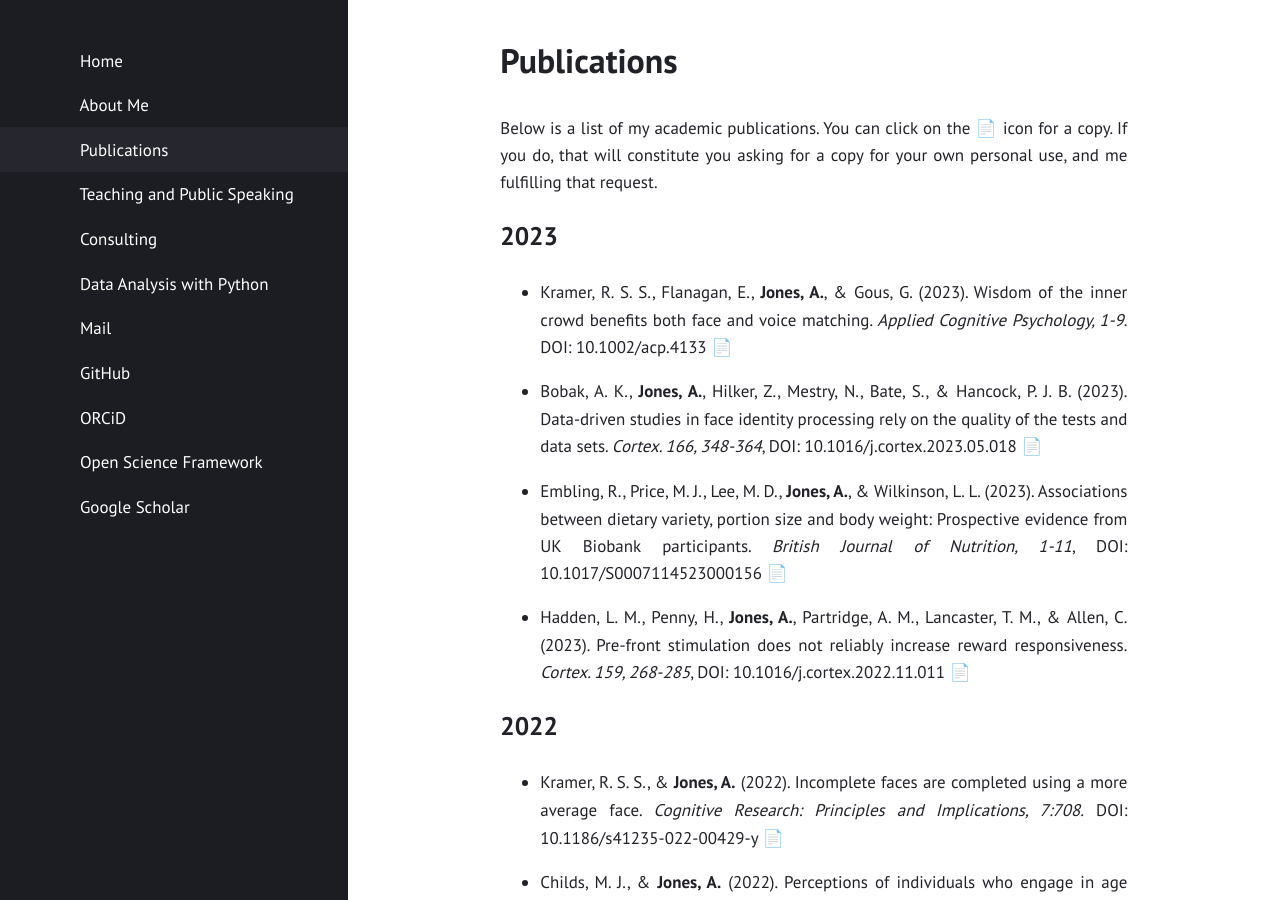
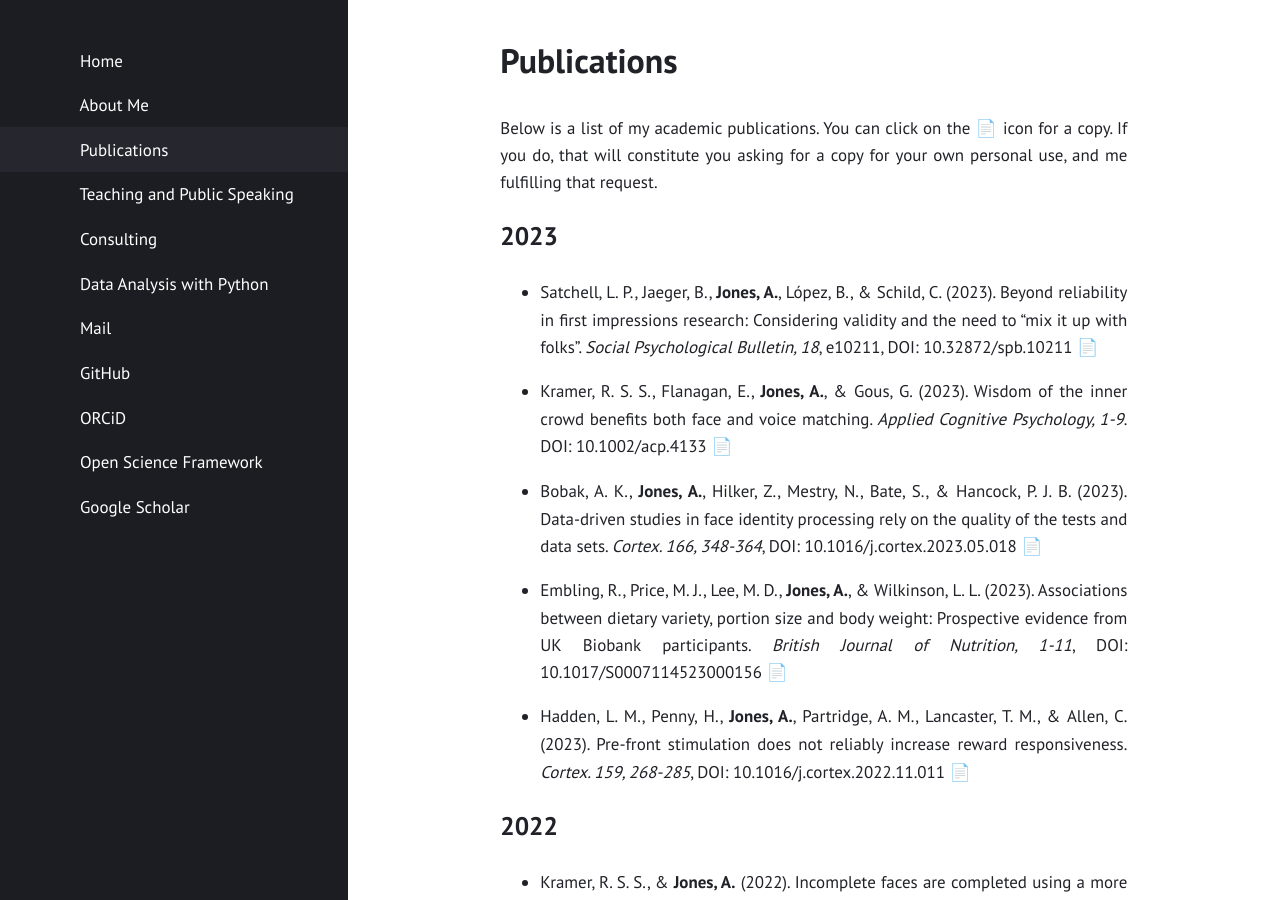
Before and after one commit to alexjonesphd/alexjonesphd.github.io, a Jekyll site: the page built from publications.md, in a window 1280 px wide and 900 px high. Built offline with Jekyll 4.4.1, drawn with Linux system fonts in a browser that asks for light colours.

Commit message:
New paper

```diff
--- a/publications.md
+++ b/publications.md
@@ -9,6 +9,8 @@ Below is a list of my academic publications. You can click on the 📄 icon for
 
 
 ## 2023
+- Satchell, L. P., Jaeger, B., **Jones, A.**, López, B., & Schild, C. (2023). Beyond reliability in first impressions research: Considering validity and the need to "mix it up with folks". *Social Psychological Bulletin, 18*, e10211, DOI: 10.32872/spb.10211  [ 📄](https://alexjonesphd.github.io/assets/papers/2023/satchelletal2023.pdf)
+
 - Kramer, R. S. S., Flanagan, E., **Jones, A.**, & Gous, G. (2023). Wisdom of the inner crowd benefits both face and voice matching. *Applied Cognitive Psychology, 1-9*. DOI: 10.1002/acp.4133 [ 📄](https://alexjonesphd.github.io/assets/papers/2023/krameretal2023.pdf)
 
 - Bobak, A. K., **Jones, A.**, Hilker, Z., Mestry, N., Bate, S., & Hancock, P. J. B. (2023). Data-driven studies in face identity processing rely on the quality of the tests and data sets. *Cortex. 166, 348-364*, DOI: 10.1016/j.cortex.2023.05.018 [📄](https://alexjonesphd.github.io/assets/papers/2023/bobakjones2023.pdf)
```
Also changed, not shown: 1 other file.
